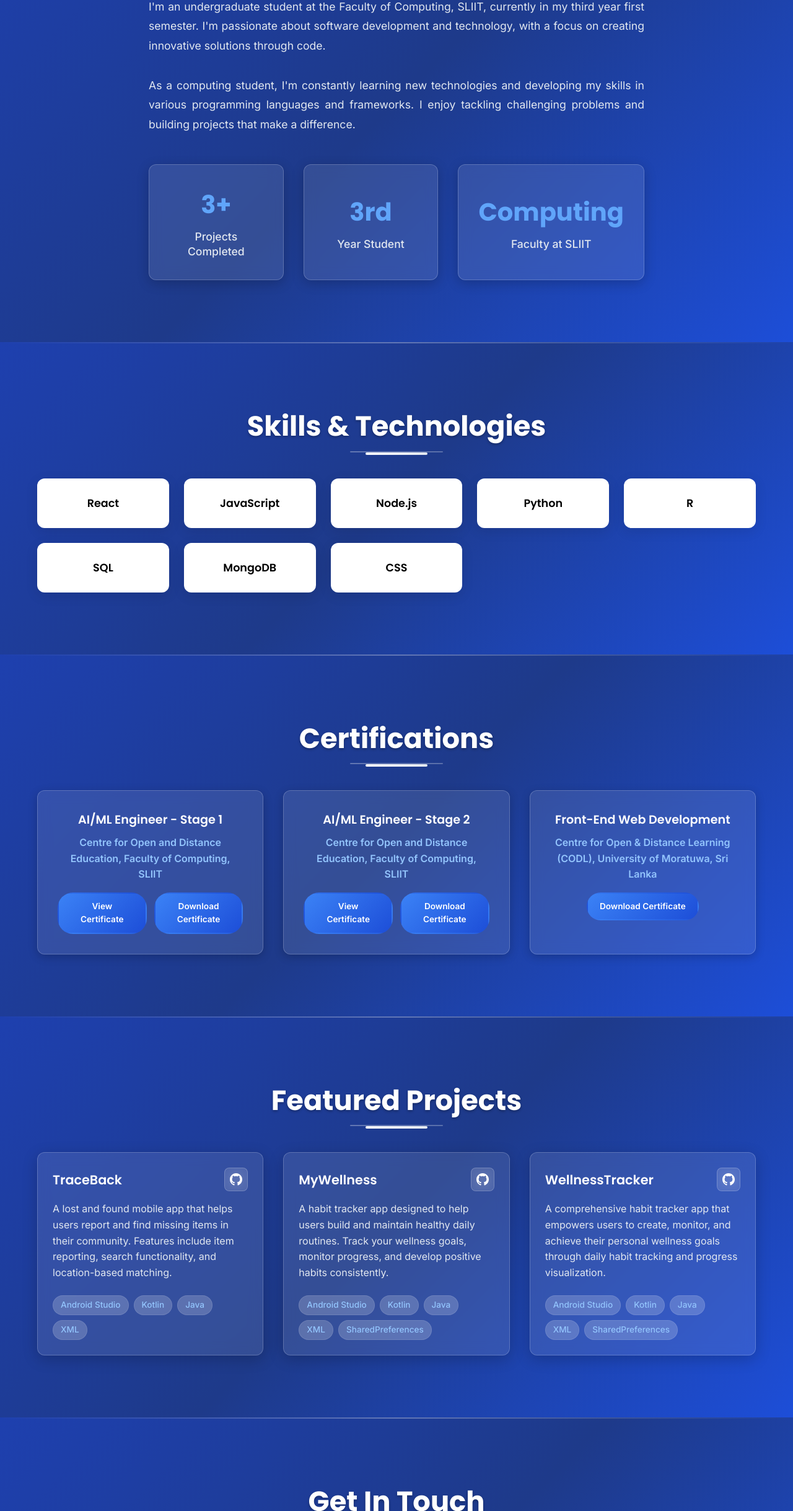
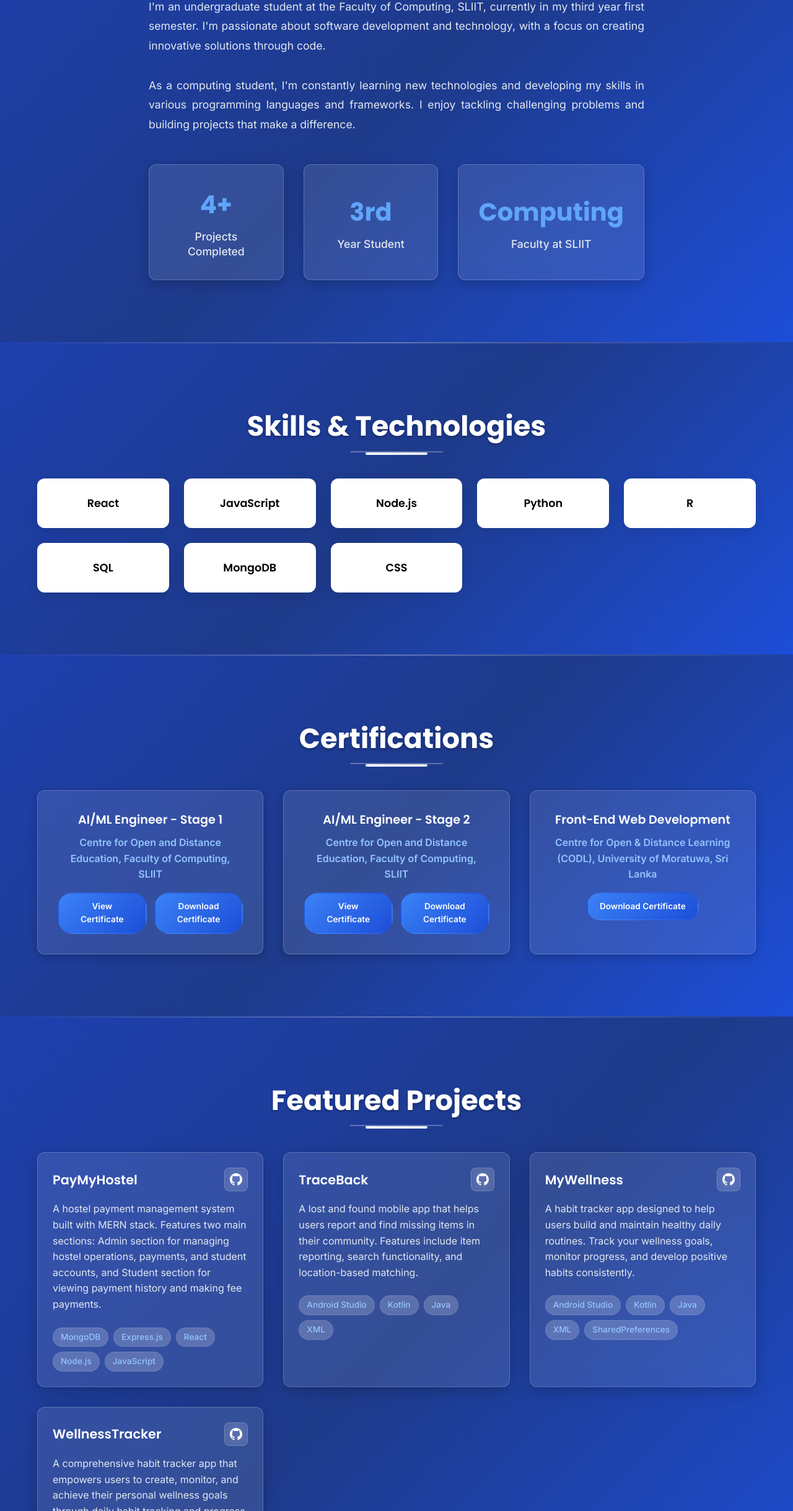
Before and after one commit to Dimasha2002/My-Portfolio, a React (Vite) app: page / in a window 1280 px wide. Shown: the part 1025-3463 px from the top of the page at 62% size. Built offline with nearby package versions, Linux system fonts and the light colour scheme.

Commit message:
Add PayMyHostel project: MERN stack hostel payment system with admin and student sections

```diff
--- a/src/App.jsx
+++ b/src/App.jsx
@@ -36,6 +36,12 @@ function App() {
   }, [])
 
   const projects = [
+    {
+      title: "PayMyHostel",
+      description: "A hostel payment management system built with MERN stack. Features two main sections: Admin section for managing hostel operations, payments, and student accounts, and Student section for viewing payment history and making fee payments.",
+      technologies: ["MongoDB", "Express.js", "React", "Node.js", "JavaScript"],
+      github: "https://github.com/Dimasha2002/PayMyHostel"
+    },
     {
       title: "TraceBack",
       description: "A lost and found mobile app that helps users report and find missing items in their community. Features include item reporting, search functionality, and location-based matching.",
@@ -150,8 +156,8 @@ function App() {
               </p>
               <div className="about-stats">
                 <div className="stat">
-                  <h3>3+</h3>
-                  <p>Projects Completed</p>
+                  <h3>4+</h3>
+                  <p>Projects<br />Completed</p>
                 </div>
                 <div className="stat">
                   <h3>3rd</h3>
```
